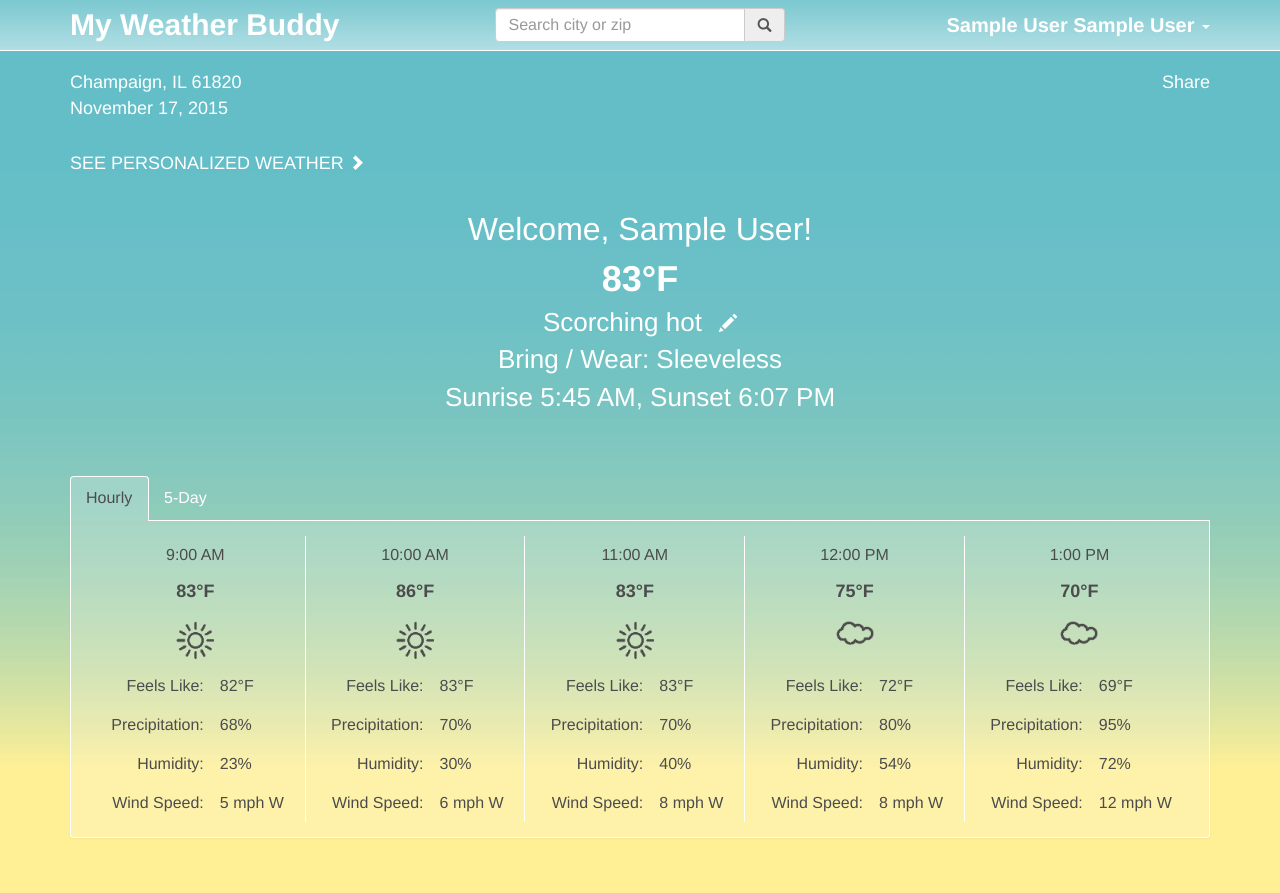
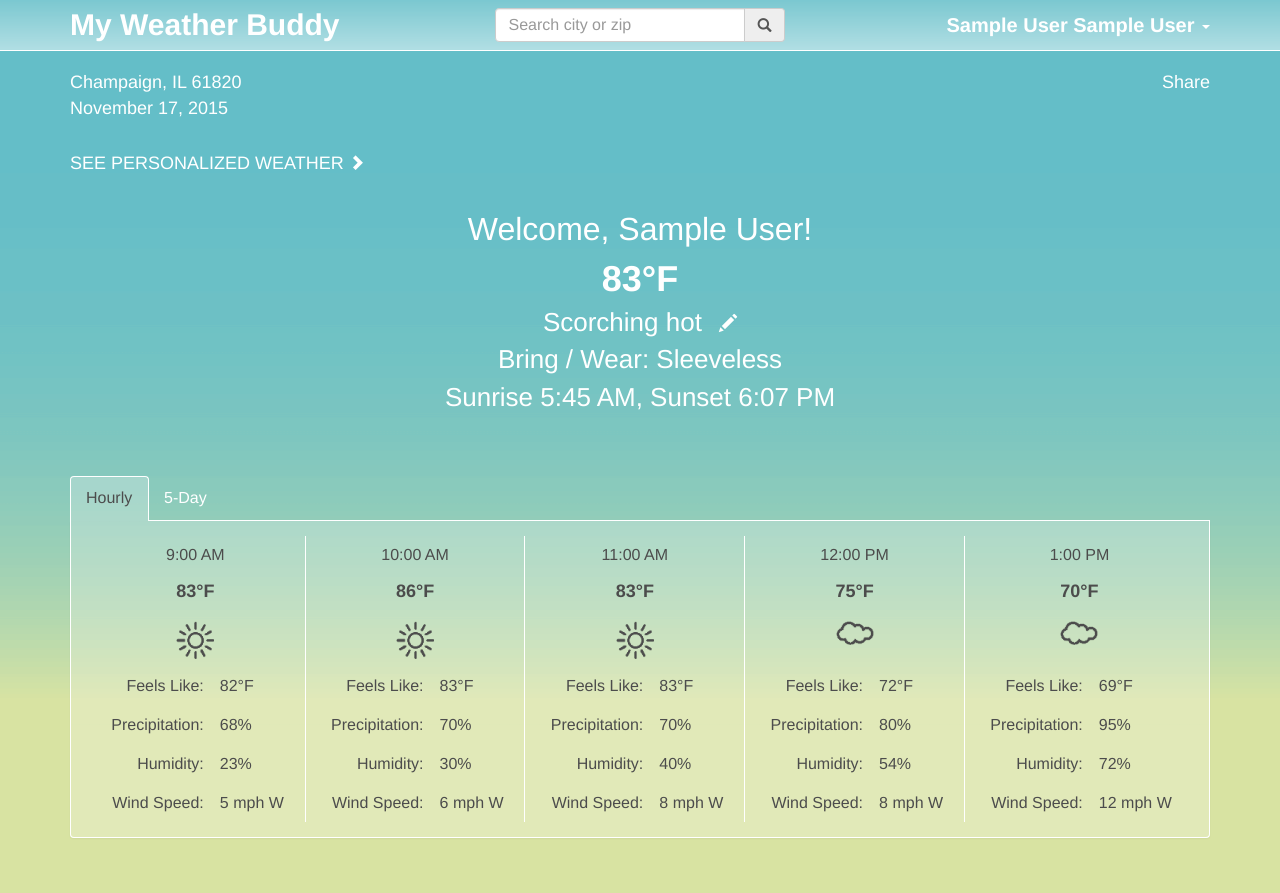
Before and after one commit to fchandra09/weather-buddy, a PHP site: page /index.php/ in a window 1280 px wide. Run offline with PHP 8.4, Linux system fonts and the light colour scheme; the visitor is signed in with stand-in values (Sample User, id 1); some libraries are stand-ins or nearby versions; some web fonts are replaced.

Commit message:
Changing background and transparency based on feedback.

```diff
--- a/public/css/weather-buddy.css
+++ b/public/css/weather-buddy.css
@@ -13,7 +13,7 @@ body {
 	background-image: url("../img/bg.png");
 	background-repeat: repeat-x;
 	background-position: left top;
-	background-color: #fff096;
+	background-color: #d8e3a2;
 	font-family: "Delius","Helvetica Neue",Helvetica,Arial,sans-serif;
 	font-size: 1rem;
 	color: #4c4c4c;
```
Also changed, not shown: public/img/bg.png, public/img/transparent.png.
